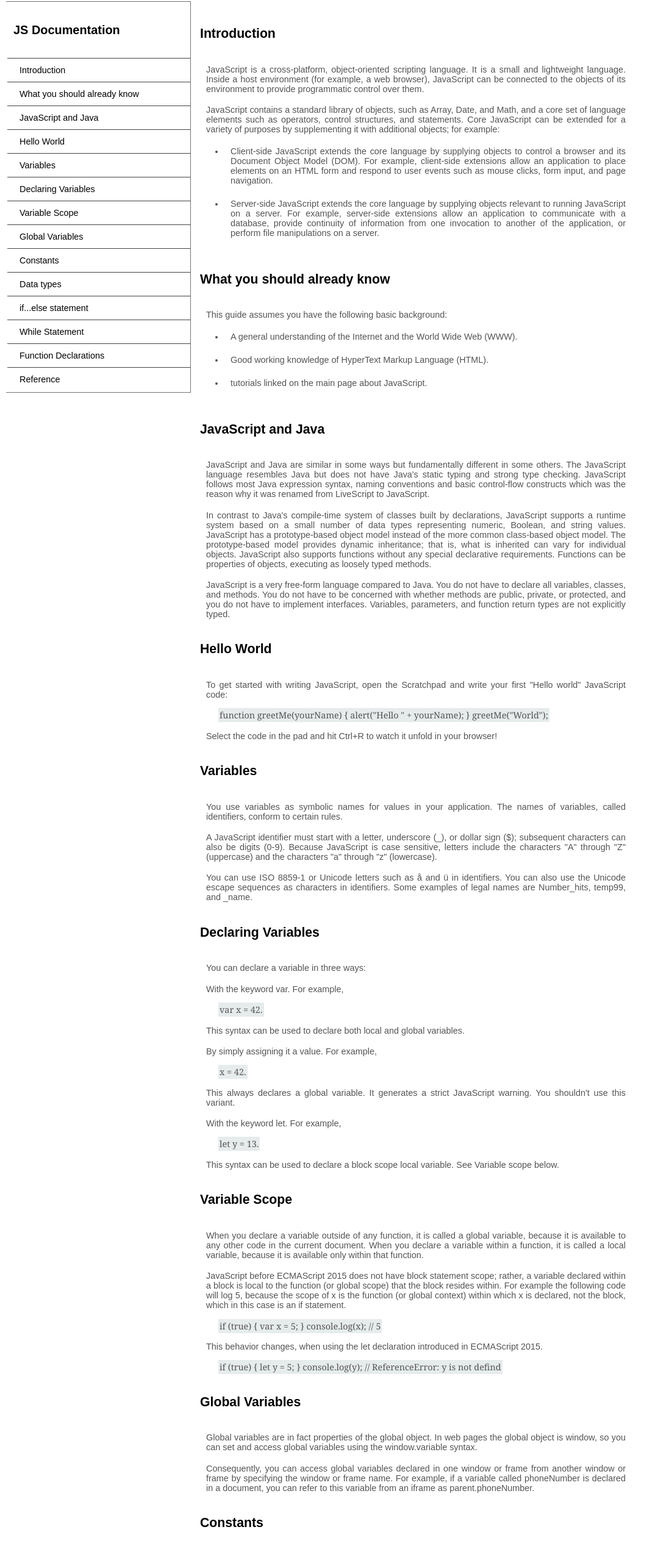
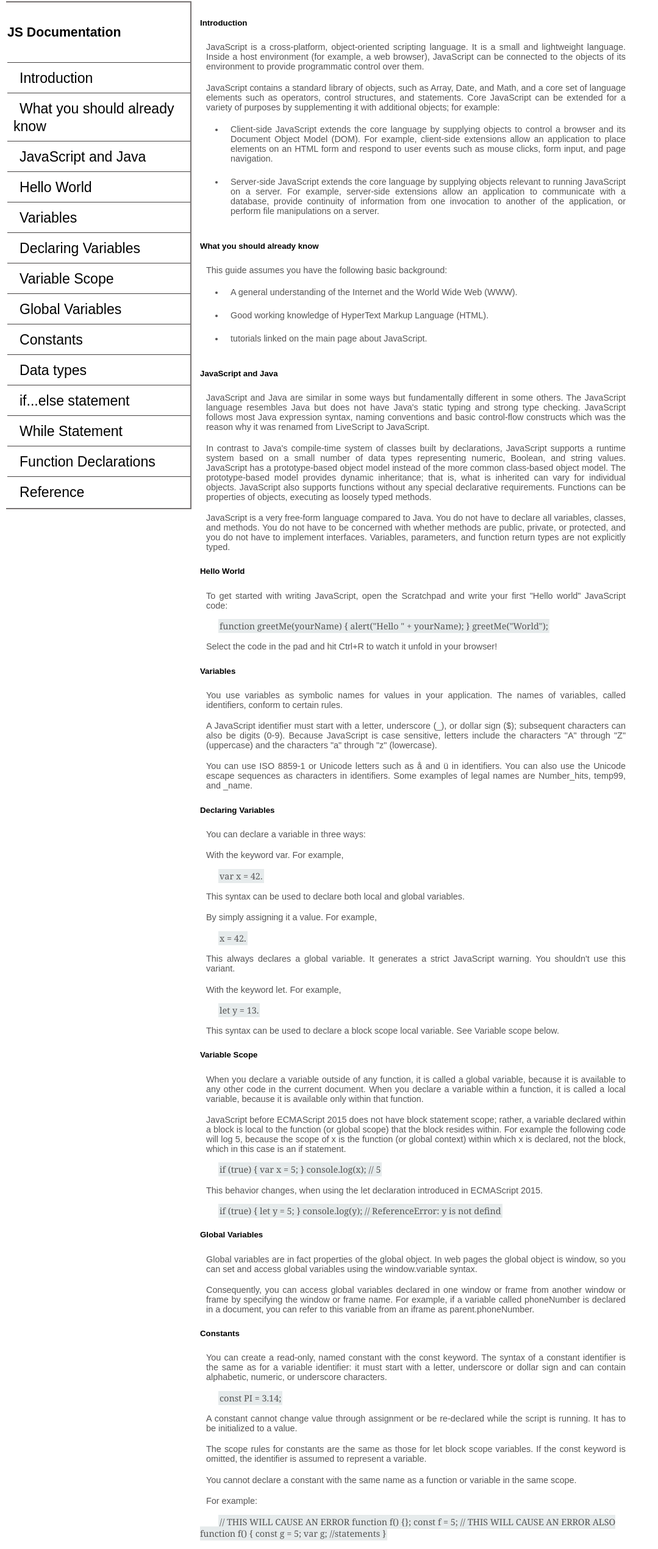
Before and after one commit to Mahnoor-Naeem/WeeklyTask-1, a plain HTML site: page index.html in a window 1280 px wide. Shown: the top 2540 px of the page at 61% size, without its empty margins (0-1079 px from the left). Drawn offline with Linux system fonts and the light colour scheme.

Commit message:
Update index.html

```diff
--- a/index.html
+++ b/index.html
@@ -7,9 +7,9 @@
     <title>Document</title>
 </head>
 <body>
+    <header>
     <nav id="navbar">
-
-        <header><h5>JS Documentation</h5></header>
+        <h5>JS Documentation</h5>
         <li><a href="#introduction">Introduction</a></li>
         <li><a href="#what_you_should_already_know">What you should already know</a></li>
         <li><a href="#javascrip_and_java">JavaScript and Java</a></li>
@@ -25,9 +25,10 @@
         <li><a href="#function_declaration">Function Declarations</a></li>
         <li><a href="#reference">Reference</a></li>
     </nav>
+    </header>
     <main id="main-doc">
         <section class="main-section" id="introduction">
-            <header><h5>Introduction</h5></header>
+            <h5>Introduction</h5>
             <p>JavaScript is a cross-platform, object-oriented scripting language. It is a small and lightweight language. Inside a host environment (for example, a web browser),
                JavaScript can be connected to the objects of its environment to provide programmatic control over them.</p>
             <p>JavaScript contains a standard library of objects, such as Array, Date, and Math, and a core set of language elements such as operators, control structures, and statements.
@@ -43,7 +44,7 @@
         </section>
 
         <section class="main-section" id="what_you_should_already_know">
-            <header><h5>What you should already know</h5></header>
+            <h5>What you should already know</h5>
             <p>This guide assumes you have the following basic background:</p>
             <ul>
             <li>A general understanding of the Internet and the World Wide Web (WWW).</li><br>
@@ -53,7 +54,7 @@
         </section>
 
         <section class="main-section" id="javascrip_and_java">
-            <header><h5>JavaScript and Java</h5></header>
+            <h5>JavaScript and Java</h5>
             <p>
                 JavaScript and Java are similar in some ways but fundamentally different in some others. The JavaScript language resembles Java but does not have Java's static typing and strong type checking.
                 JavaScript follows most Java expression syntax, naming conventions and basic control-flow constructs which was the reason why it was renamed from LiveScript to JavaScript.
@@ -69,7 +70,7 @@
         </section>
 
         <section class="main-section" id="hello_world">
-            <header><h5>Hello World</h5></header>
+            <h5>Hello World</h5>
             <p>
                 To get started with writing JavaScript, open the Scratchpad and write your first "Hello world" JavaScript code:
             </p>
@@ -83,7 +84,7 @@
         </section>
 
         <section class="main-section" id="variables">
-            <header><h5>Variables</h5></header>
+            <h5>Variables</h5>
             <p>
                 You use variables as symbolic names for values in your application. The names of variables, called identifiers, conform to certain rules.
             </p>
@@ -98,7 +99,7 @@
         </section>
 
         <section class="main-section" id="declaring_variable">
-            <header><h5>Declaring Variables</h5></header>
+            <h5>Declaring Variables</h5>
             <p>You can declare a variable in three ways:</p>
             <p>With the keyword var. For example,</p>
             <code>var x = 42.</code>
@@ -112,7 +113,7 @@
         </section>
 
         <section class="main-section" id="variable_scope">
-            <header><h5>Variable Scope</h5></header>
+            <h5>Variable Scope</h5>
             <p>When you declare a variable outside of any function, it is called a global variable,
                 because it is available to any other code in the current document. When you declare a variable within a function, it is called a local variable, because it is available only within that function.</p>
              <p>
@@ -125,7 +126,7 @@
         </section>
 
         <section class="main-section" id="global_variables">
-            <header><h5>Global Variables</h5></header>
+            <h5>Global Variables</h5>
             <p>Global variables are in fact properties of the global object.
                 In web pages the global object is window, so you can set and access global variables using the window.variable syntax.</p>
              <p>Consequently, you can access global variables declared in one window or frame from another window or frame by specifying the window or frame name. For example,
@@ -133,7 +134,7 @@
         </section>
 
         <section class="main-section" id="contant">
-            <header><h5>Constants</h5></header>
+            <h5>Constants</h5>
             <p>
                 You can create a read-only, named constant with the const keyword.
                 The syntax of a constant identifier is the same as for a variable identifier: it must start with a letter, underscore or dollar sign and can contain alphabetic, numeric, or underscore characters.
@@ -154,7 +155,7 @@
         </section>
 
         <section class="main-section" id="data_types">
-            <header><h5>Data types</h5></header>
+            <h5>Data types</h5>
             <p>The latest ECMAScript standard defines seven data types:</p>
             <ul>
                 <li>Six data types that are primitives:<br>
@@ -176,7 +177,7 @@
         </section>
 
         <section class="main-section" id="if_else_statment">
-            <header><h5>if...else statement</h5></header>
+            <h5>if...else statement</h5>
             <p>Use the if statement to execute a statement if a logical condition is true.
                Use the optional else clause to execute a statement if the condition is false. An if statement looks as follows:</p>
                <code>if (condition) { statement_1; } else { statement_2; }</code>
@@ -210,7 +211,7 @@
         </section>
 
         <section class="main-section" id="while_statement">
-            <header><h5>While statement</h5></header>
+            <h5>While statement</h5>
             <p>A while statement executes its statements as long as a specified condition evaluates to true. A while statement looks as follows:
             </p>
             <code>while (condition) statement</code>
@@ -231,7 +232,7 @@
         </section>
 
         <section class="main-section" id="function_declaration">
-            <header><h5>Function Declarations</h5></header>
+            <h5>Function Declarations</h5>
             <p>A function definition (also called a function declaration, or function statement) consists of the function keyword, followed by:</p>
             <ul>
                 <li>The name of the function.</li><br>
@@ -249,7 +250,7 @@
         </section>
 
         <section class="main-section" id="reference">
-            <header><h5>Reference</h5></header>
+            <h5>Reference</h5>
          <ul>   <li>All the documentation in this page is taken from <a href="https://developer.mozilla.org/en-US/" target="_blank">MDN</a></li></ul><br>
         </section>
     </main>
```
